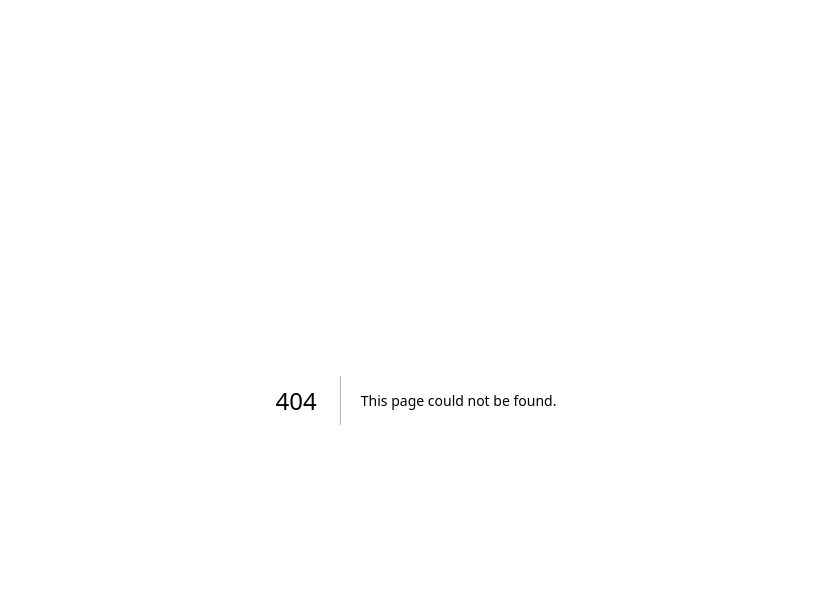
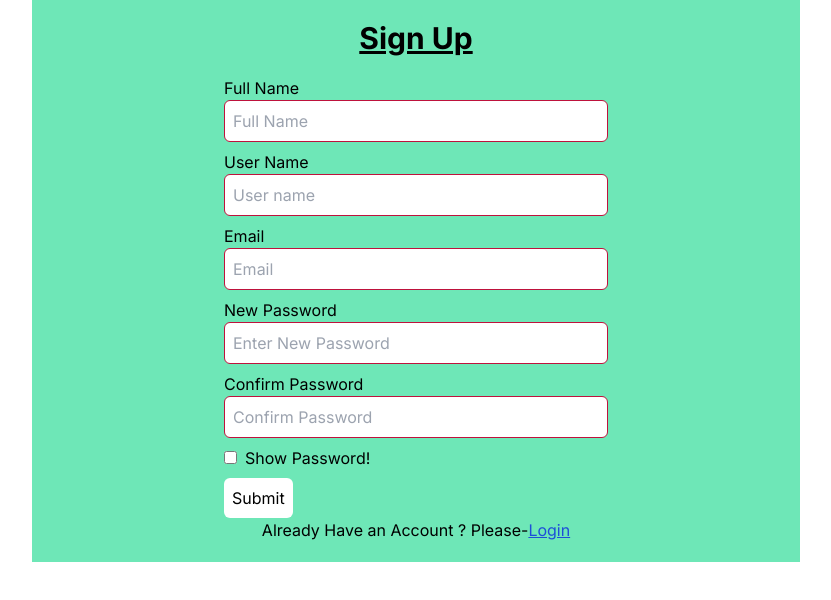
Before and after one commit to proazad/next-auth, a Next.js app: page /signup in a window 1280 px wide. Before the commit this address had no page. Shown: the top 600 px of the page, without its empty margins (224-1055 px from the left). Built offline with nearby package versions, Linux system fonts and the light colour scheme.

Commit message:
Create Login Page and Signup Page

```diff
--- a/package.json
+++ b/package.json
@@ -17,7 +17,8 @@
     "nodemailer": "^6.9.13",
     "react": "^18",
     "react-dom": "^18",
-    "react-hot-toast": "^2.4.1"
+    "react-hot-toast": "^2.4.1",
+    "react-icons": "^5.0.1"
   },
   "devDependencies": {
     "@types/node": "^20",
--- /dev/null
+++ b/src/app/login/page.tsx
@@ -0,0 +1,21 @@
+import LoginForm from "@/components/LoginForm";
+import Link from "next/link";
+
+const LogInPage = () => {
+  return (
+    <main className="max-w-3xl mx-auto bg-emerald-300">
+      <div className="py-5">
+        <h1 className="font-bold text-3xl underline text-center">Login</h1>
+        <LoginForm />
+        <p className="text-center">
+          New Here ? Please-
+          <Link href={"/signup"} className="underline text-blue-700">
+            Sign Up
+          </Link>
+        </p>
+      </div>
+    </main>
+  );
+};
+
+export default LogInPage;
--- /dev/null
+++ b/src/app/signup/page.tsx
@@ -0,0 +1,21 @@
+import Signupform from "@/components/Signupform";
+import Link from "next/link";
+
+const SignUpPage = () => {
+  return (
+    <main className="max-w-3xl mx-auto bg-emerald-300">
+      <div className="py-5">
+        <h1 className="font-bold text-3xl underline text-center">Sign Up</h1>
+        <Signupform />
+        <p className="text-center">
+          Already Have an Account ? Please-
+          <Link href={"/login"} className="underline text-blue-700">
+            Login
+          </Link>
+        </p>
+      </div>
+    </main>
+  );
+};
+
+export default SignUpPage;
--- /dev/null
+++ b/src/components/LoginForm.tsx
@@ -0,0 +1,60 @@
+"use client";
+
+import { useState } from "react";
+
+const LoginForm = () => {
+  const [showpassword, setShowpassword] = useState(false);
+  const handleSignupform = (e: any) => {
+    e.preventDefault();
+  };
+  return (
+    <form
+      onSubmit={handleSignupform}
+      className="w-6/12 mx-auto flex justify-start flex-col mt-5"
+    >
+      <label className="mb-2">
+        <label htmlFor="username" className="pr-2 block">
+          User Name
+        </label>
+        <input
+          type="text"
+          id="username"
+          placeholder="Username"
+          className="w-full border border-rose-700 rounded-md p-2"
+          required
+        />
+      </label>
+      <label className="mb-2">
+        <label htmlFor="password" className="pr-2 block">
+          Password
+        </label>
+        <input
+          type={showpassword ? "text" : "password"}
+          id="password"
+          placeholder="password"
+          className="w-full border border-rose-700 rounded-md p-2"
+          required
+        />
+      </label>
+
+      <label className="mb-2 ">
+        <input
+          type="checkbox"
+          onChange={(e) => setShowpassword(e.target.checked)}
+          name="showpassword"
+          id="showpassword"
+          className="box mr-2 cursor-pointer"
+        />
+        <label htmlFor="showpassword" className="select-none cursor-pointer">
+          Show Password!
+        </label>
+      </label>
+      <button type="submit" className="bg-white w-fit p-2 rounded-md">
+        Login
+      </button>
+    </form>
+  );
+};
+
+export default LoginForm;
+1;
--- /dev/null
+++ b/src/components/Signupform.tsx
@@ -0,0 +1,95 @@
+"use client";
+
+import { useState } from "react";
+
+const Signupform = () => {
+  const [showpassword, setShowpassword] = useState(false);
+  const handleSignupform = (e: any) => {
+    e.preventDefault();
+  };
+  return (
+    <form
+      onSubmit={handleSignupform}
+      className="w-6/12 mx-auto flex justify-start flex-col mt-5"
+    >
+      <label className="mb-2">
+        <label htmlFor="name" className="pr-2 block">
+          Full Name
+        </label>
+        <input
+          type="text"
+          id="name"
+          placeholder="Full Name"
+          className="w-full border border-rose-700 rounded-md p-2"
+          required
+        />
+      </label>
+      <label className="mb-2">
+        <label htmlFor="username" className="pr-2 block">
+          User Name
+        </label>
+        <input
+          type="text"
+          id="username"
+          placeholder="User name"
+          className="w-full border border-rose-700 rounded-md p-2"
+          required
+        />
+      </label>
+      <label className="mb-2">
+        <label htmlFor="email" className="pr-2 block">
+          Email
+        </label>
+        <input
+          type="email"
+          id="email"
+          placeholder="Email"
+          className="w-full border border-rose-700 rounded-md p-2"
+          required
+        />
+      </label>
+      <label className="mb-2">
+        <label htmlFor="password" className="pr-2 block">
+          New Password
+        </label>
+        <input
+          type={showpassword ? "text" : "password"}
+          id="password"
+          placeholder="Enter New Password"
+          className="w-full border border-rose-700 rounded-md p-2"
+          required
+        />
+      </label>
+      <label className="mb-2">
+        <label htmlFor="confirmpassword" className="pr-2 block">
+          Confirm Password
+        </label>
+        <input
+          type={showpassword ? "text" : "password"}
+          id="confirmpassword"
+          placeholder="Confirm Password"
+          className="w-full border border-rose-700 rounded-md p-2"
+          required
+        />
+      </label>
+      <label className="mb-2 ">
+        <input
+          type="checkbox"
+          onChange={(e) => setShowpassword(e.target.checked)}
+          name="showpassword"
+          id="showpassword"
+          className="box mr-2 cursor-pointer"
+        />
+        <label htmlFor="showpassword" className="select-none cursor-pointer">
+          Show Password!
+        </label>
+      </label>
+      <button type="submit" className="bg-white w-fit p-2 rounded-md">
+        Submit
+      </button>
+    </form>
+  );
+};
+
+export default Signupform;
+1;
```
Also changed, not shown: src/app/api/users/login/route.ts (added), src/app/api/users/signup/route.ts (added), 1 other file (tests, documents, lock files or other folders).
